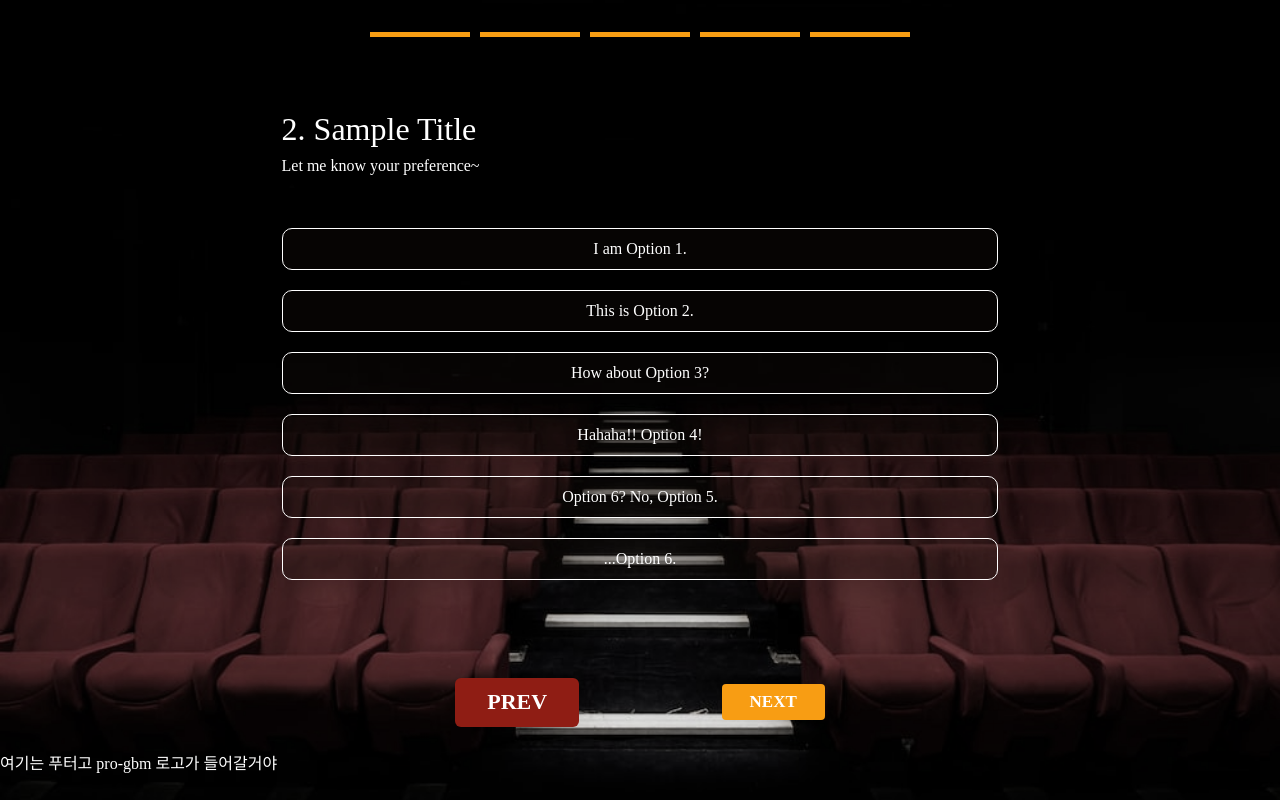
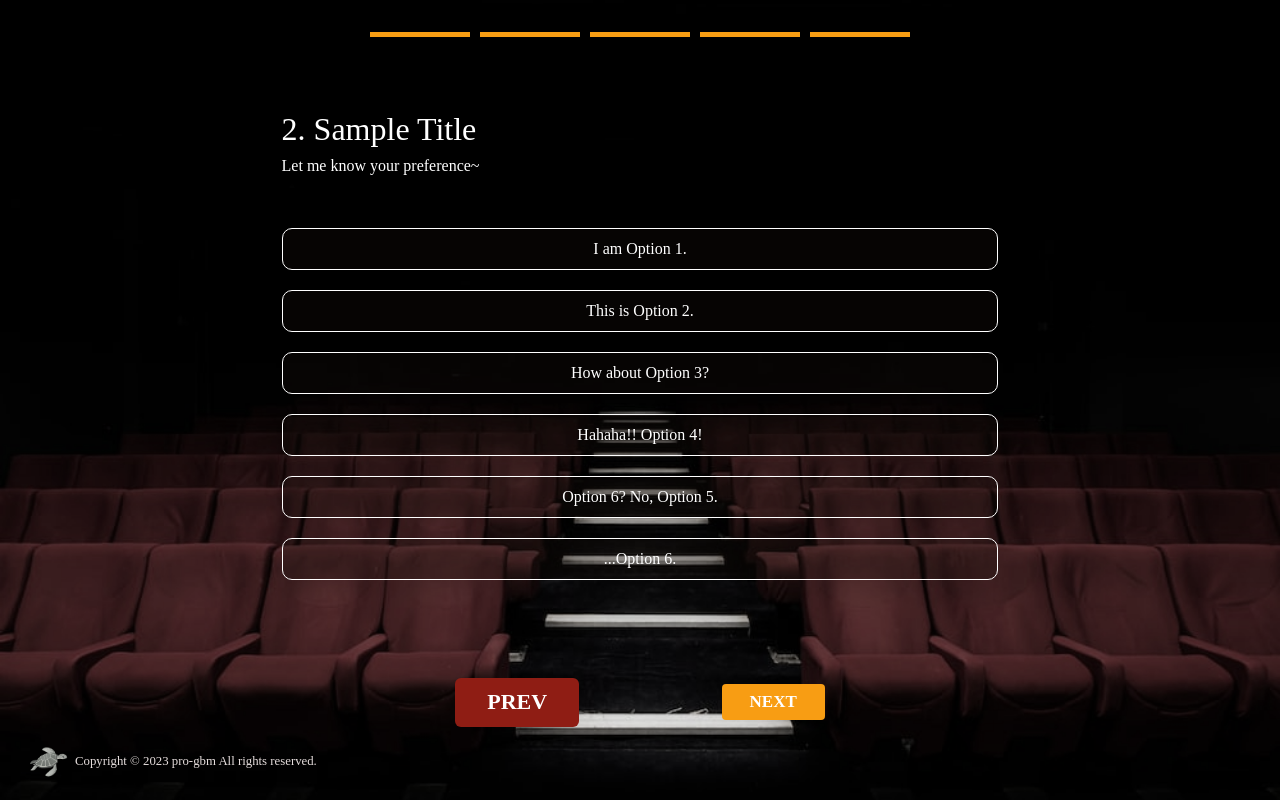
Before and after one commit to pro-gbm/Moogle, a React (Create React App) app in the folder frontend/: page /survey in a window 1280 px wide. Built offline with nearby package versions, Linux system fonts and the light colour scheme; a web font is replaced by a local one.

Commit message:
[Feat #33] add footer

```diff
--- a/frontend/src/App.css
+++ b/frontend/src/App.css
@@ -4,7 +4,7 @@
   right: 0;
   z-index: 1;
   display: block;
-  background: url("../public/theater.jpg") no-repeat center center fixed;
+  background: url("./assets/theater.jpg") no-repeat center center fixed;
   background-size: cover;
   filter: grayscale(60%);
   height: 100vh;
--- a/frontend/src/components/survey/SurveyFooter.jsx
+++ b/frontend/src/components/survey/SurveyFooter.jsx
@@ -6,13 +6,25 @@ import { CONST } from "../../constants";
 const footer = css({
   height: CONST.FOOTERHEIGHT,
   width: "100%",
-  color: "#FFF",
+  marginLeft: "50px",
+  fontSize: "0.8rem",
+  fontWeight: "lighter",
+  color: "#e6dedd",
   display: "flex",
   alignItems: "center",
+  ".logo": {
+    width: "50px",
+    filter: "grayscale(80%)",
+  },
 });
 
 function SurveyFooter() {
-  return <div css={footer}>여기는 푸터고 pro-gbm 로고가 들어갈거야</div>;
+  return (
+    <div css={footer}>
+      <img src={require("../../assets/turtle.png")} className="logo" />
+      <span>Copyright © 2023 pro-gbm All rights reserved.</span>
+    </div>
+  );
 }
 
 export default SurveyFooter;
```
Also changed, not shown: frontend/src/assets/theater.jpg (renamed from frontend/public/theater.jpg), frontend/src/assets/turtle.png (added).
